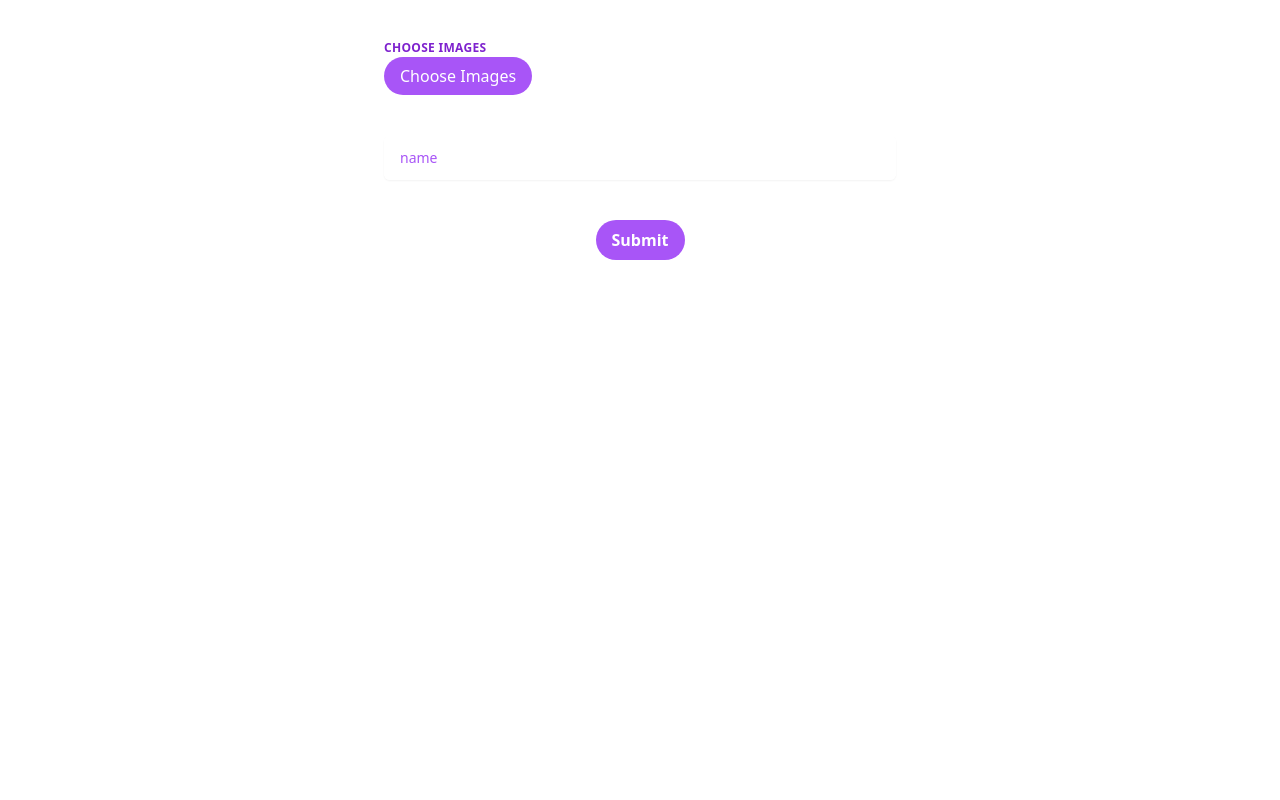
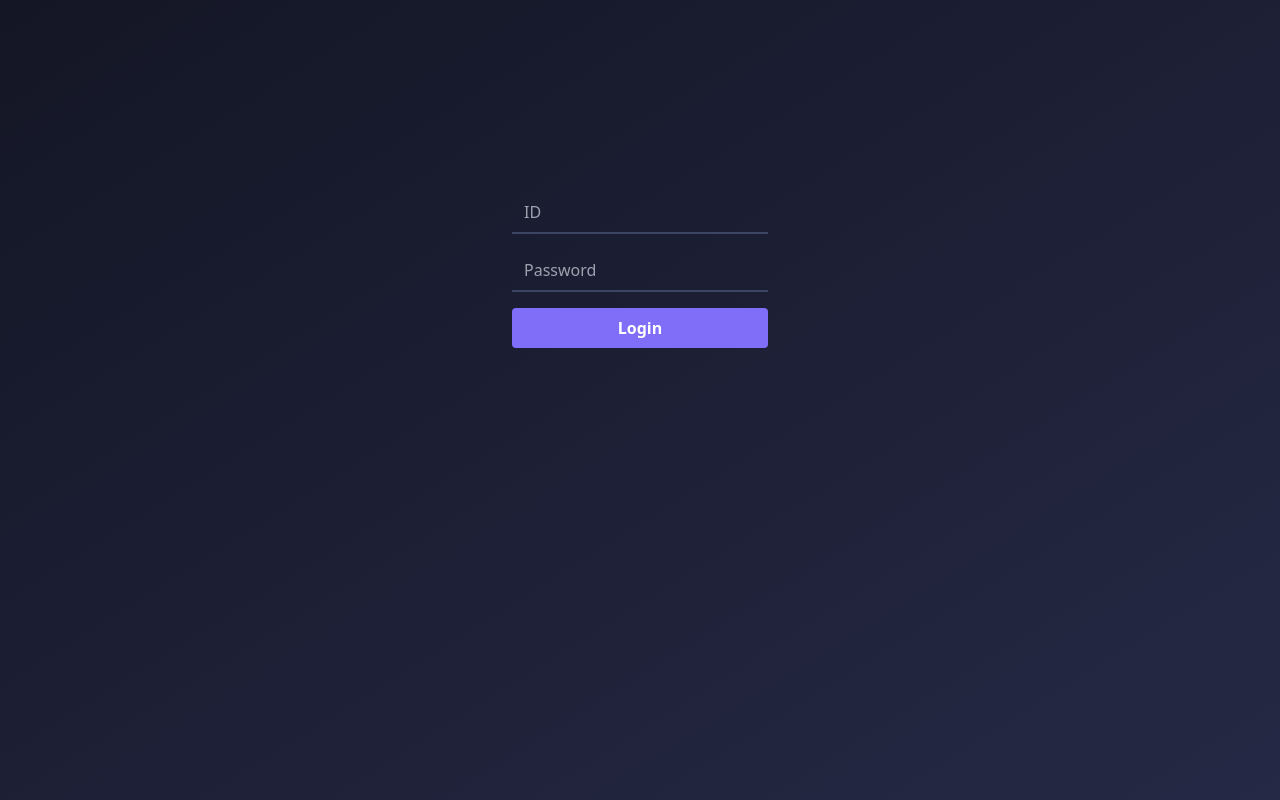
Before and after one commit to holmista/random-avatars-app, a React (Vite) app: page /login in a window 1280 px wide. Built offline with nearby package versions, Linux system fonts and the light colour scheme.

Commit message:
feat: login page markup

```diff
--- a/package.json
+++ b/package.json
@@ -10,13 +10,16 @@
   },
   "dependencies": {
     "axios": "^1.2.1",
+    "formik": "^2.2.9",
     "react": "^18.2.0",
     "react-dom": "^18.2.0",
+    "react-router-dom": "^6.6.0",
     "react-spring": "^9.6.1"
   },
   "devDependencies": {
     "@types/react": "^18.0.26",
     "@types/react-dom": "^18.0.9",
+    "@types/react-router-dom": "^5.3.3",
     "@vitejs/plugin-react": "^3.0.0",
     "autoprefixer": "^10.4.13",
     "postcss": "^8.4.20",
--- a/src/App.tsx
+++ /dev/null
@@ -1,12 +0,0 @@
-import React from "react";
-import UploadImagesView from "./views/UploadImagesView";
-
-const App: React.FC = () => {
-  return (
-    <div>
-      <UploadImagesView />
-    </div>
-  );
-};
-
-export default App;
--- a/src/components/form/ImageUploadInput.tsx
+++ b/src/components/form/ImageUploadInput.tsx
@@ -6,7 +6,7 @@ interface ImageUploadInputProps {
 
 const ImageUploadInput: React.FC<ImageUploadInputProps> = ({ onChange }) => {
   return (
-    <label className="px-4 py-2 bg-purple-500 text-white rounded-full cursor-pointer hover:bg-purple-600">
+    <label className="px-4 py-2 bg-[#806ef9] text-white rounded-full cursor-pointer hover:bg-purple-700">
       Choose Images
       <input
         type="file"
--- a/src/main.tsx
+++ b/src/main.tsx
@@ -1,8 +1,23 @@
 import React from "react";
 import ReactDOM from "react-dom/client";
-import App from "./App";
+import UploadImagesView from "./views/UploadImagesView";
+import LoginView from "./views/LoginView";
 import "./index.css";
+import { createBrowserRouter, RouterProvider } from "react-router-dom";
+
+const router = createBrowserRouter([
+  {
+    path: "/",
+    element: <UploadImagesView />,
+  },
+  {
+    path: "/login",
+    element: <LoginView />,
+  },
+]);
 
 ReactDOM.createRoot(document.getElementById("root") as HTMLElement).render(
-  <App />
+  <div className="bg-gradient-to-br from-[#141625] to-[#252945] min-h-screen">
+    <RouterProvider router={router} />
+  </div>
 );
--- /dev/null
+++ b/src/views/LoginView.tsx
@@ -0,0 +1,79 @@
+import React, { useState } from "react";
+import { useFormik } from "formik";
+
+interface FormValues {
+  id: string;
+  password: string;
+}
+
+const validate = (values: FormValues) => {
+  const errors: FormValues = {
+    id: "",
+    password: "",
+  };
+  if (!values.id) {
+    errors.id = "ID is Required";
+  }
+  if (!values.password) {
+    errors.password = "Password is Required";
+  }
+  return errors;
+};
+
+const LoginForm: React.FC = () => {
+  const handleSubmit = (event: React.FormEvent) => {
+    event.preventDefault();
+  };
+
+  const formik = useFormik({
+    initialValues: {
+      id: "",
+      password: "",
+    },
+    validate,
+    onSubmit: (values) => {
+      alert(JSON.stringify(values, null, 2));
+    },
+  });
+
+  return (
+    <div className="flex justify-center">
+      <form onSubmit={formik.handleSubmit} className="flex flex-col w-64 mt-48">
+        <input
+          type="text"
+          id="id"
+          name="id"
+          className="border-b-2 border-[#3c4564] bg-transparent py-2 px-3 text-[#9ca3af] focus:border-x-0 focus:outline-none"
+          placeholder="ID"
+          onChange={formik.handleChange}
+          onBlur={formik.handleBlur}
+          value={formik.values.id}
+        />
+        {formik.touched.id && formik.errors.id ? (
+          <div className="text-red-600">{formik.errors.id}</div>
+        ) : null}
+        <input
+          type="password"
+          id="password"
+          name="password"
+          className="border-b-2 border-[#3c4564] py-2 px-3 mt-4 bg-transparent text-[#9ca3af] focus:border-x-0 focus:outline-none"
+          placeholder="Password"
+          onChange={formik.handleChange}
+          onBlur={formik.handleBlur}
+          value={formik.values.password}
+        />
+        {formik.touched.password && formik.errors.password ? (
+          <div className="text-red-600">{formik.errors.password}</div>
+        ) : null}
+        <button
+          type="submit"
+          className="bg-[#806ef9] hover:bg-purple-700 text-white font-bold py-2 px-4 rounded mt-4"
+        >
+          Login
+        </button>
+      </form>
+    </div>
+  );
+};
+
+export default LoginForm;
--- a/src/views/UploadImagesView.tsx
+++ b/src/views/UploadImagesView.tsx
@@ -60,12 +60,15 @@ const Form: React.FC = () => {
   };
 
   return (
-    <form className="w-full max-w-lg mx-auto my-10" onSubmit={(e) => submit(e)}>
+    <form
+      className="w-full max-w-lg mx-auto py-10 "
+      onSubmit={(e) => submit(e)}
+    >
       <div className="flex flex-wrap -mx-3 mb-6">
         <div className="w-full px-3">
           <label
             htmlFor="images"
-            className="block uppercase tracking-wide text-purple-700 text-xs font-bold mb-2"
+            className="block uppercase tracking-wide text-white text-xs font-bold mb-2"
           >
             Choose images
           </label>
@@ -85,7 +88,7 @@ const Form: React.FC = () => {
       </div>
       <div className="relative rounded-md shadow-sm">
         <input
-          className="form-input py-3 px-4 block w-full leading-5 rounded-md purple-500 placeholder-purple-500 focus:outline-none focus:shadow-outline-purple transition duration-150 ease-in-out sm:text-sm sm:leading-5"
+          className="form-input py-3 px-4 block w-full leading-5 rounded-md purple-500 placeholder-[#534e54] focus:outline-none focus:shadow-outline-purple transition duration-150 ease-in-out sm:text-sm sm:leading-5"
           placeholder="name"
           value={name}
           onChange={handleNameChange}
@@ -95,7 +98,7 @@ const Form: React.FC = () => {
       <div className="flex justify-center mt-10">
         <button
           type="submit"
-          className="bg-purple-500 hover:bg-purple-700 text-white font-bold py-2 px-4 rounded-full mb-60"
+          className="bg-[#806ef9] hover:bg-purple-700 text-white font-bold py-2 px-4 rounded-full mb-60"
         >
           Submit
         </button>
```
Also changed, not shown: 1 other file (tests, documents, lock files or other folders).
